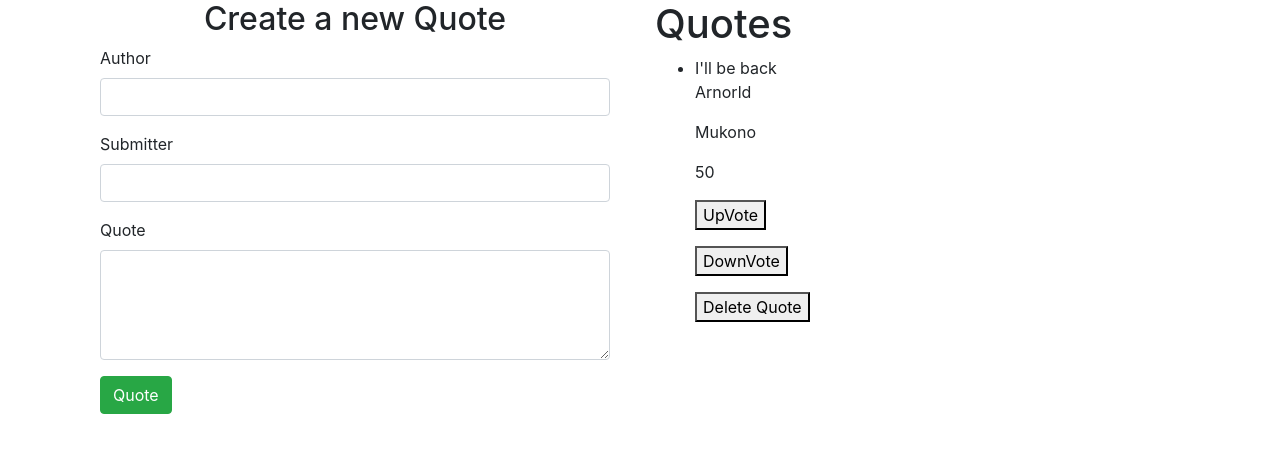
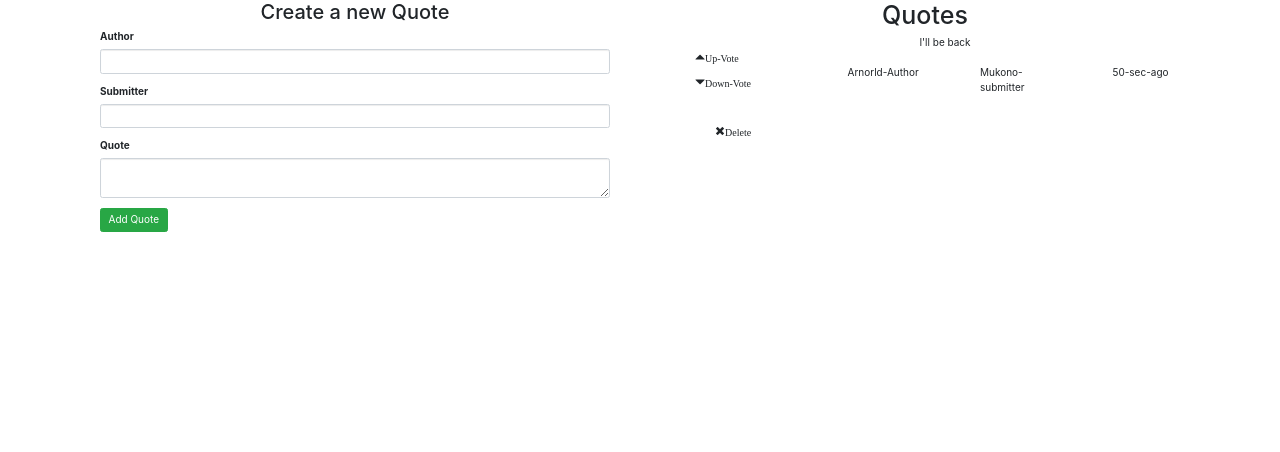
Before and after one commit to Joelmukono/Quotes, an Angular app: page / in a window 1280 px wide. Shown: the top 452 px of the page. Built offline with nearby package versions, Linux system fonts and the light colour scheme.

Commit message:
add css and bootstrap

```diff
--- a/src/app/quote-form/quote-form.component.html
+++ b/src/app/quote-form/quote-form.component.html
@@ -6,7 +6,7 @@
 
                     <label for="description">Author</label>
                     <input class="form-control" id="description" id="diaryTitle"
-                     name="author" [(ngModel)]="author" rows="4" required>
+                     name="author" [(ngModel)]="author" rows="2" required>
 
 
                 </div>
@@ -15,7 +15,7 @@
 
                     <label for="description">Submitter</label>
                     <input class="form-control" id="description" id="diaryTitle"
-                     name="submitter" [(ngModel)]="submitter" rows="4" required>
+                     name="submitter" [(ngModel)]="submitter" rows="2" required>
 
 
                 </div>
@@ -24,11 +24,11 @@
 
             <label for="description">Quote</label>
             <textarea class="form-control" id="description" id="diaryEntry"
-             name="quote" [(ngModel)]="quote" rows="4" required></textarea>
+             name="quote" [(ngModel)]="quote" rows="2" required></textarea>
 
 
         </div>
 
-        <button type="submit" class="btn btn-success">Quote</button>
+        <button type="submit" class="btn btn-success">Add Quote</button>
     </form>
   </div>
--- a/src/app/quotes-detail/quotes-detail.component.css
+++ b/src/app/quotes-detail/quotes-detail.component.css
@@ -0,0 +1,13 @@
+.author{
+    padding-top:15px;
+    padding-left: 20px;
+}
+.submitter{
+    padding-top: 15px;
+    padding-left: 20px;
+
+}
+.date{
+    padding-top: 15px;
+    padding-left: 20px;
+}
--- a/src/app/quotes-detail/quotes-detail.component.html
+++ b/src/app/quotes-detail/quotes-detail.component.html
@@ -1,8 +1,21 @@
-<p appHighestVotes>{{ showQuote.author }}</p>   <p>{{ showQuote.submitter }}</p> <p>{{showQuote.nowDate|timePassed}}</p>
-<button (click)='upVote()'>UpVote</button>
+<div class="contaner">
+<div class="row">
+        <div class="col-sm-3">
+            <span class="glyphicon glyphicon-triangle-top" (click)='upVote()'>Up-Vote</span>
+                <p class="showUpvote">{{showUpVote}}</p>
+                <p class=showDownVote>{{showDownVote}}</p>
+            <span class="glyphicon glyphicon-triangle-bottom" (click)='downVote()'>Down-Vote</span>
+        </div>
 
-<p>{{showUpVote}}</p>
+<div class="col-sm-3">
+<p appHighestVotes class="author">{{ showQuote.author }}-Author</p>
+</div>
+<div class="col-sm-3">
+<p class = "submitter">{{ showQuote.submitter }}-submitter</p>
+</div>
+<div class="col-sm-3">
+<p class ="date">{{showQuote.nowDate|timePassed}}-sec-ago</p>
+</div>
 
-<button (click)= 'downVote()'>DownVote</button>
 
-<p>{{showDownVote}}</p>
+</div>
--- a/src/app/quotes/quotes.component.css
+++ b/src/app/quotes/quotes.component.css
@@ -0,0 +1,8 @@
+ul {
+    list-style-type: none;
+  }
+
+.delete{
+    padding-top: 20px;
+    padding-left: 20px;
+}
--- a/src/app/quotes/quotes.component.html
+++ b/src/app/quotes/quotes.component.html
@@ -7,15 +7,16 @@
             </div>
     <div class= "col-sm-6">
 
-    <h1>Quotes</h1>
+    <h1 class="text-center">Quotes</h1>
 
         <ul *ngFor="let mQuote of newQuotes;let i= index">
-            <li>{{ mQuote.quote}}</li>
-            <app-quotes-detail [showQuote]="mQuote"></app-quotes-detail>
-            <button (click)= 'deleteQuote(i)'>Delete Quote</button>
+            <li class="text-center quote">{{ mQuote.quote}}</li>
+            <app-quotes-detail class="quote_detail" [showQuote]="mQuote"></app-quotes-detail>
+            <span class="glyphicon glyphicon-remove delete" (click)= 'deleteQuote(i)'>Delete</span>
 
         </ul>
     </div>
 
+
 </div>
 </div>
--- a/src/index.html
+++ b/src/index.html
@@ -1,6 +1,10 @@
 <!doctype html>
 <html lang="en">
 <head>
+    <meta name="viewport" content="width=device-width, initial-scale=1">
+    <link rel="stylesheet" href="https://maxcdn.bootstrapcdn.com/bootstrap/3.4.0/css/bootstrap.min.css">
+    <script src="https://ajax.googleapis.com/ajax/libs/jquery/3.4.1/jquery.min.js"></script>
+    <script src="https://maxcdn.bootstrapcdn.com/bootstrap/3.4.0/js/bootstrap.min.js"></script>
   <meta charset="utf-8">
   <title>Quotes</title>
   <base href="/">
```
